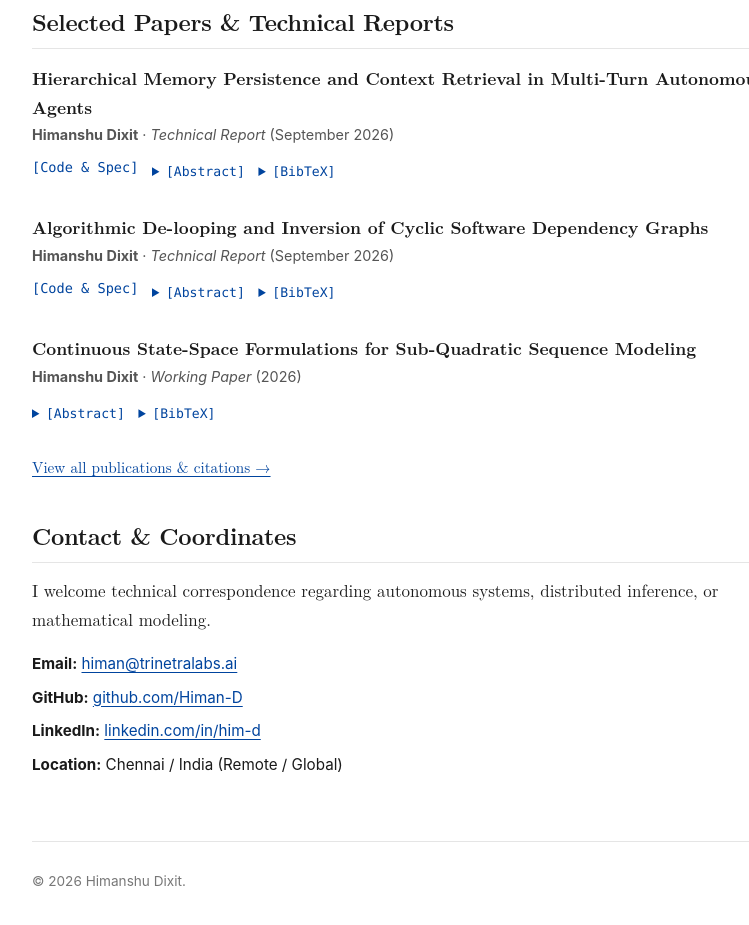
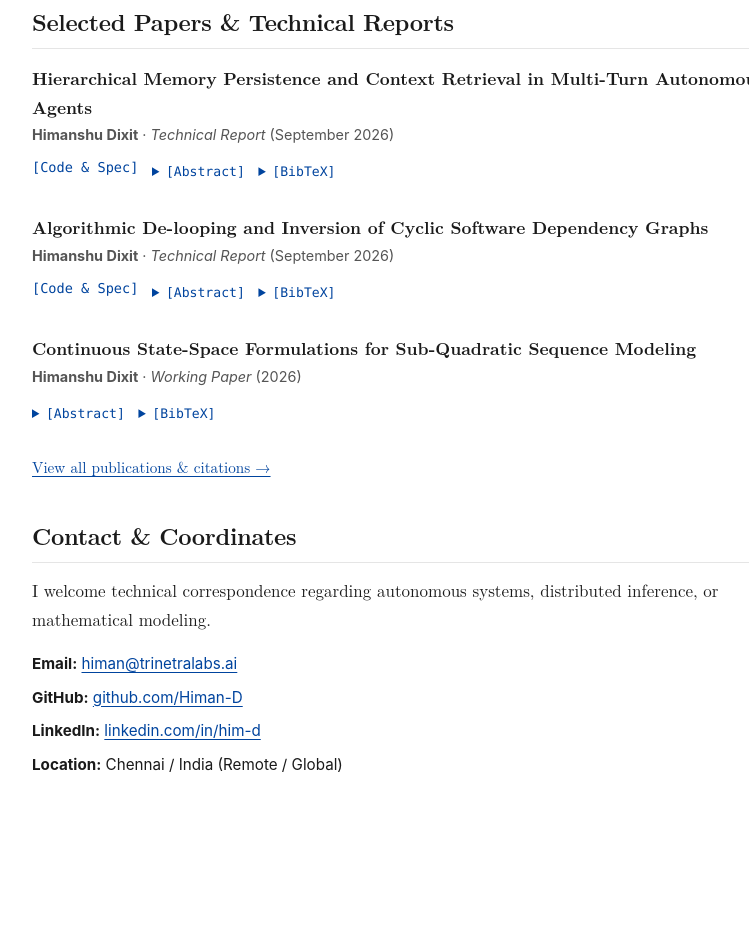
Before and after one commit to Himan-D/Himan-D, an Astro site: page / in a window 1280 px wide. Shown: the part 2399-3324 px from the top of the page, without its empty margins (226-975 px from the left). After the commit the page ends 3278 px from the top, so only its background shows below. Built offline with nearby package versions, Linux system fonts and the light colour scheme; Astro itself is replaced by a stand-in of ours.

Commit message:
chore: remove copyright footer

```diff
--- a/src/layouts/Layout.astro
+++ b/src/layouts/Layout.astro
@@ -80,10 +80,7 @@ const canonicalURL = new URL(Astro.url.pathname, Astro.site || 'https://himan-d.
         <slot />
       </main>
 
-      <footer class="footer">
-        <hr class="divider" />
-        <p>&copy; {new Date().getFullYear()} Himanshu Dixit.</p>
-      </footer>
+
     </div>
 
     <!-- Minimal progressive copy helper -->
```
